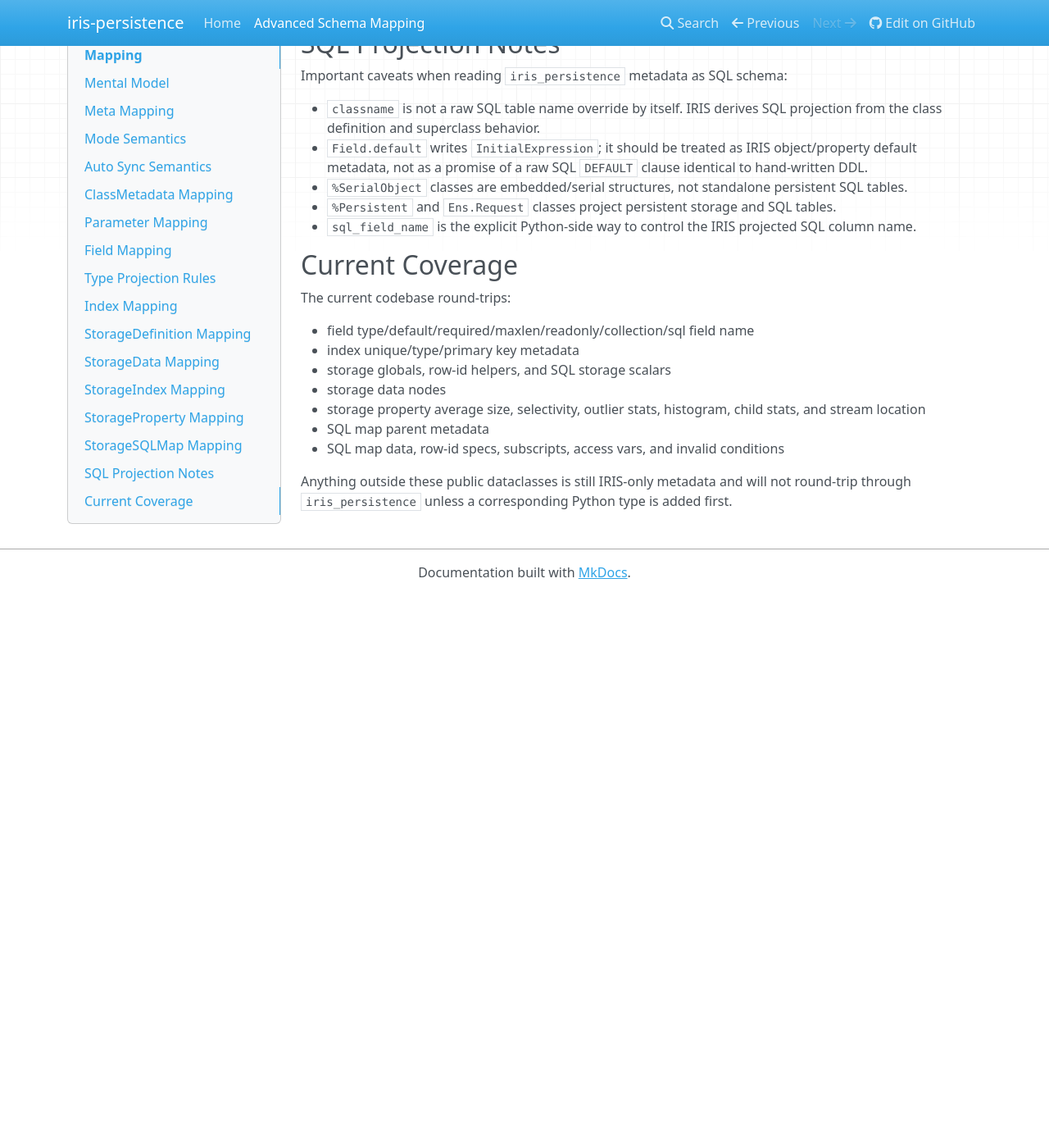
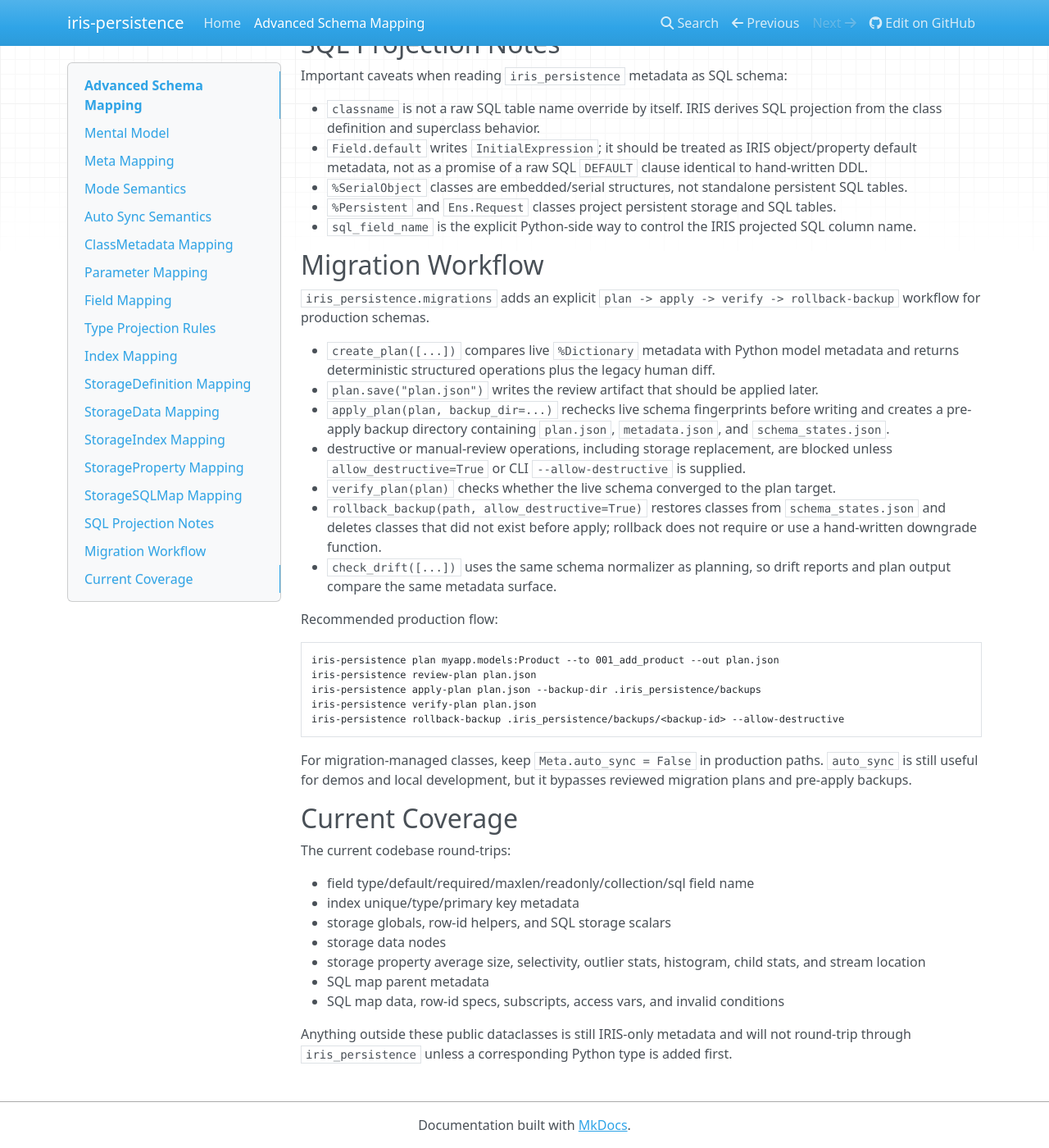
Before and after one commit to grongierisc/iris-persistence, an MkDocs documentation site: the page built from docs/advanced_schema_mapping.md, in a window 1280 px wide and 1400 px high, scrolled down 12860 px. Shown: the whole window at 82% size. Built offline with MkDocs 1.6.1, drawn with Linux system fonts in a browser that asks for light colours; nearby versions of some CDN libraries; before the commit the page ends 13586 px from its top, so only the background shows below that.

Commit message:
docs: add migration workflow details and examples to README and advanced schema mapping

````diff
--- a/docs/advanced_schema_mapping.md
+++ b/docs/advanced_schema_mapping.md
@@ -444,6 +444,39 @@ Important caveats when reading `iris_persistence` metadata as SQL schema:
 - `%Persistent` and `Ens.Request` classes project persistent storage and SQL tables.
 - `sql_field_name` is the explicit Python-side way to control the IRIS projected SQL column name.
 
+## Migration Workflow
+
+`iris_persistence.migrations` adds an explicit `plan -> apply -> verify -> rollback-backup`
+workflow for production schemas.
+
+- `create_plan([...])` compares live `%Dictionary` metadata with Python model metadata and returns
+  deterministic structured operations plus the legacy human diff.
+- `plan.save("plan.json")` writes the review artifact that should be applied later.
+- `apply_plan(plan, backup_dir=...)` rechecks live schema fingerprints before writing and creates
+  a pre-apply backup directory containing `plan.json`, `metadata.json`, and `schema_states.json`.
+- destructive or manual-review operations, including storage replacement, are blocked unless
+  `allow_destructive=True` or CLI `--allow-destructive` is supplied.
+- `verify_plan(plan)` checks whether the live schema converged to the plan target.
+- `rollback_backup(path, allow_destructive=True)` restores classes from `schema_states.json` and
+  deletes classes that did not exist before apply; rollback does not require or use a hand-written
+  downgrade function.
+- `check_drift([...])` uses the same schema normalizer as planning, so drift reports and plan
+  output compare the same metadata surface.
+
+Recommended production flow:
+
+```bash
+iris-persistence plan myapp.models:Product --to 001_add_product --out plan.json
+iris-persistence review-plan plan.json
+iris-persistence apply-plan plan.json --backup-dir .iris_persistence/backups
+iris-persistence verify-plan plan.json
+iris-persistence rollback-backup .iris_persistence/backups/<backup-id> --allow-destructive
+```
+
+For migration-managed classes, keep `Meta.auto_sync = False` in production paths. `auto_sync`
+is still useful for demos and local development, but it bypasses reviewed migration plans and
+pre-apply backups.
+
 ## Current Coverage
 
 The current codebase round-trips:
````
Also changed, not shown: README.md (+34 -0 lines).
